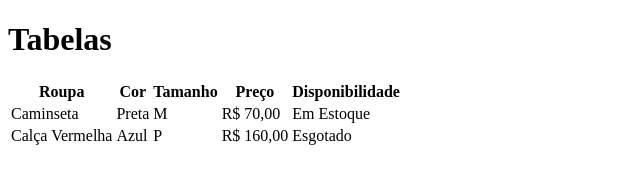
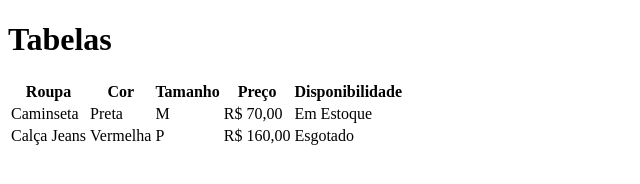
Before and after one commit to EDsnows/aula-tabela, a plain HTML site: page index.html in a window 1280 px wide. Shown: the whole page, without its empty margins (0-640 px from the left). Drawn offline with Linux system fonts and the light colour scheme.

Commit message:
Mudando o nome de um dos produtos e o nome da cor

```diff
--- a/index.html
+++ b/index.html
@@ -24,8 +24,8 @@
             <td>Em Estoque</td>
         </tr>
         <tr> <!--terceira linha-->
-            <td>Calça Vermelha</td>
-            <td>Azul</td>
+            <td>Calça Jeans</td>
+            <td>Vermelha</td>
             <td>P</td>
             <td>R$ 160,00</td>
             <td>Esgotado</td>
```
